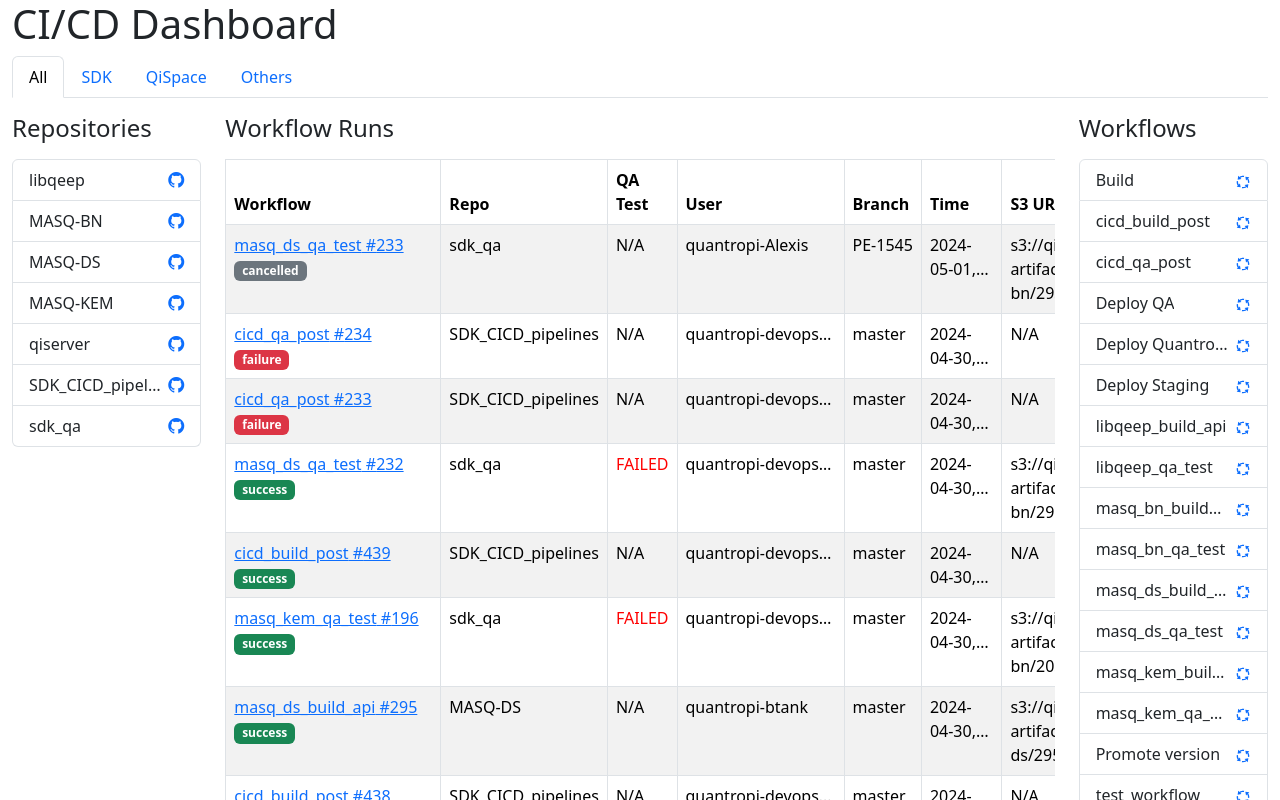
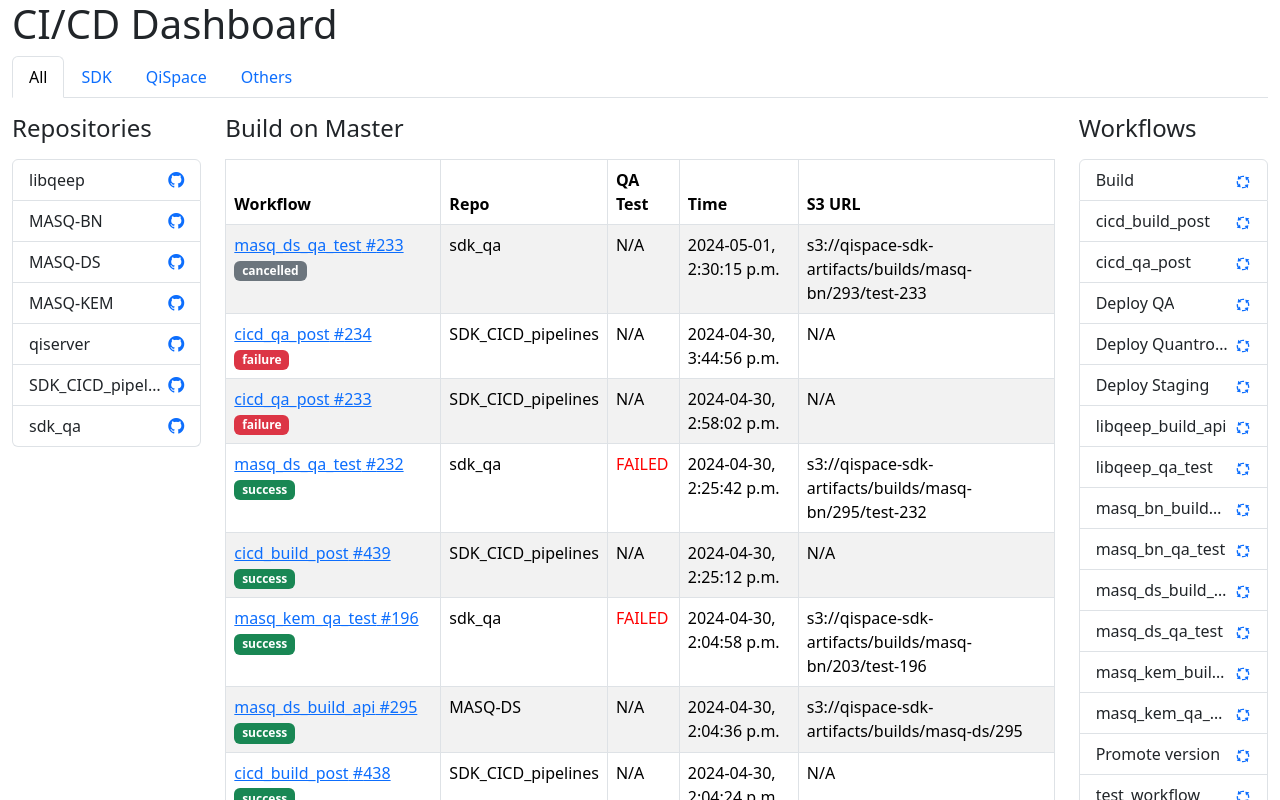
Before and after one commit to quantropi/cicd_dashboard, a React (Create React App) app: page / in a window 1280 px wide. Shown: the top 800 px of the page. Built offline with nearby package versions, Linux system fonts and the light colour scheme.

Commit message:
Remove user and branch

```diff
--- a/src/components/Run.tsx
+++ b/src/components/Run.tsx
@@ -54,16 +54,6 @@ const Run: React.FC<RunProps> = ({ run }) => {
         ) : 'N/A'}
       </td>
       <td>
-        <div className="text-truncate" style={{ maxWidth: '150px' }}>
-          {run.user}
-        </div>
-      </td>
-      <td>
-        <div className="text-truncate" style={{ maxWidth: '150px' }}>
-          {run.branch}
-        </div>
-      </td>
-      <td>
         <div className="time-display" style={{ maxWidth: '200px' }}>
           {formatLocalTime(run.time)}
         </div>
--- a/src/components/Runs.tsx
+++ b/src/components/Runs.tsx
@@ -81,15 +81,13 @@ const Runs: React.FC<RunsProps> = ({ selectedTab, selectedRepo, selectedWorkflow
 
   return (
     <div className="d-flex flex-column" style={{ minHeight: '90vh' }}>
-      <h4 className="mt-3 mb-3">Workflow Runs</h4>
+      <h4 className="mt-3 mb-3">Build on Master</h4>
       <Table striped bordered hover responsive>
         <thead>
           <tr>
             <th>Workflow</th>
             <th>Repo</th>
             <th>QA Test</th>
-            <th>User</th>
-            <th>Branch</th>
             <th>Time</th>
             <th>S3 URL</th>
           </tr>
```
